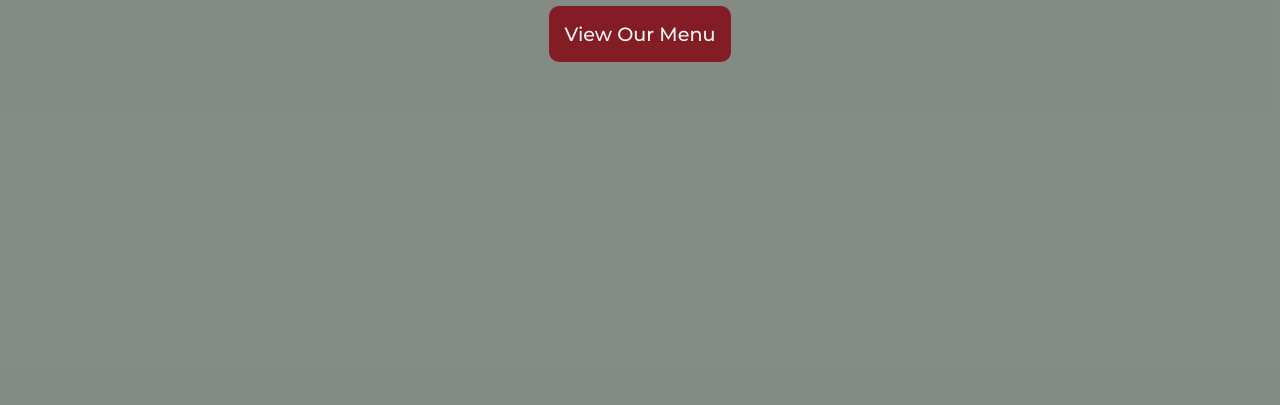
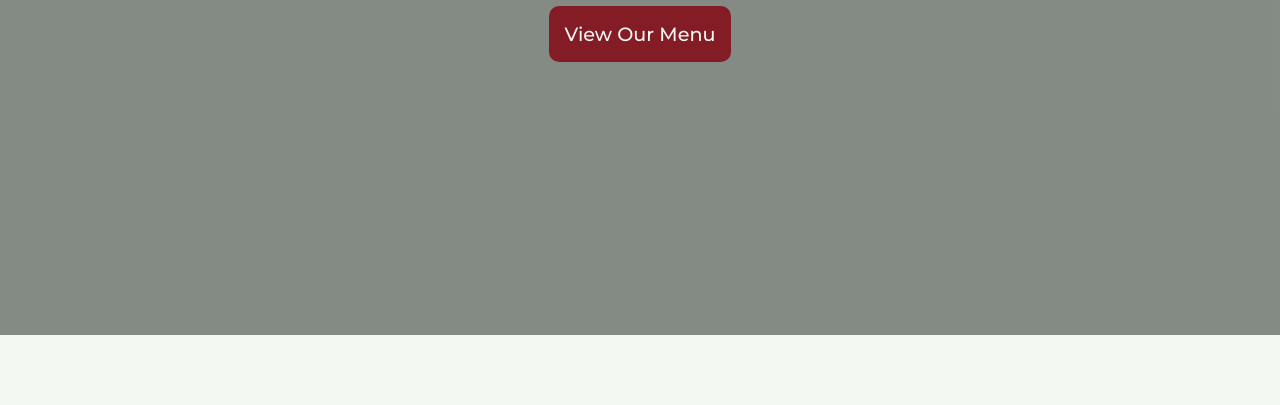
Before and after one commit to stu822/latin-restaurant-website, a plain HTML site: page index.html in a window 1280 px wide. Shown: the part 395-800 px from the top of the page. Drawn offline with Linux system fonts and the light colour scheme.

Commit message:
fix transparent background height

```diff
--- a/style.css
+++ b/style.css
@@ -102,7 +102,7 @@ h1 {
   top: 0;
   left: 0;
   width: 100%;
-  height: 100%;
+  height: calc(100% - 70px);
   background: rgba(23, 30, 24, 0.5);
   z-index: 1;
 }
```
